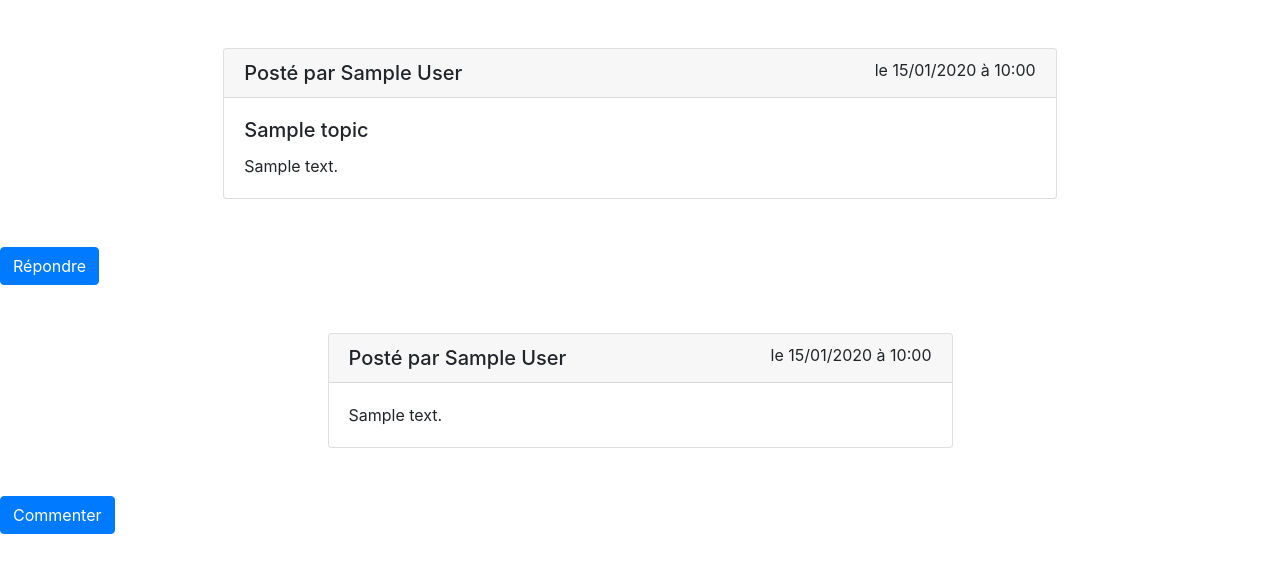
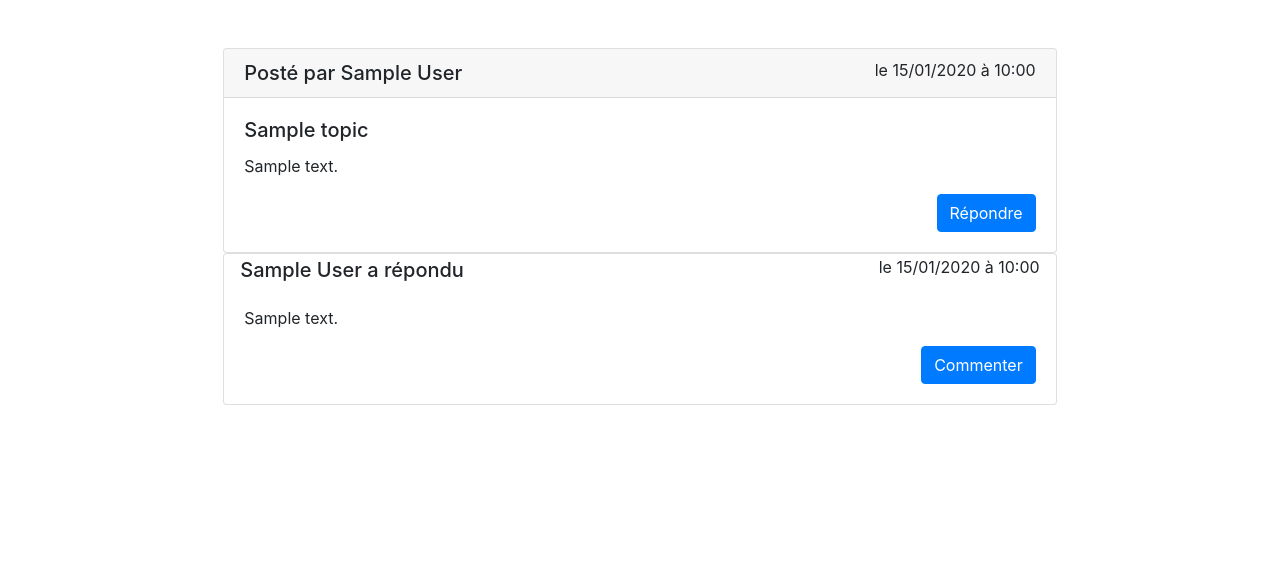
Before and after one commit to Iovlyclick/symforumium, a Symfony app: template templates/forum/topic/show.html.twig in a window 1280 px wide. Shown: the part 70-643 px from the top of the page. Run offline with Twig, Linux system fonts and the light colour scheme; the template is opened without the code that fills it: most values are stand-ins (such as "Sample title", 1, 10 or a date in 2020); some libraries are stand-ins or nearby versions.

Commit message:
front topic + render variables

```diff
--- a/src/Controller/CommentController.php
+++ b/src/Controller/CommentController.php
@@ -45,7 +45,7 @@ class CommentController extends AbstractController
      * @Paramconverter("post", options={"mapping": {"post_id" : "id"}})
      * @Paramconverter("comment", options={"mapping": {"comment_id" : "id"}})
      */
-    public function formComment(Post $post, Comment $comment = NULL, Request $request, EntityManagerInterface $manager)
+    public function formComment(Post $post, Comment $comment = NULL, Request $request, EntityManagerInterface $manager, PostRepository $postRepository)
     {
 
         if (!$comment) {
@@ -72,7 +72,9 @@ class CommentController extends AbstractController
             $manager->persist($comment);
             $manager->flush();
 
-            return $this->redirectToRoute('show_comment', ['id' => $comment->getId()]);
+            $topicId = $postRepository->find($comment->getPostId())->getTopicId()->getId();
+
+            return $this->redirectToRoute('show_topic', ['id' => $comment->getPostId()->getTopicId()->getId()]);
         }
         return $this->render('forum/comment/create.html.twig', [
             'formComment' => $form->createView(),
--- a/src/Controller/PostController.php
+++ b/src/Controller/PostController.php
@@ -74,7 +74,7 @@ class PostController extends AbstractController
             $manager->persist($post);
             $manager->flush();
 
-            return $this->redirectToRoute('show_post', ['id' => $post->getId()]);
+            return $this->redirectToRoute('show_topic', ['id' => $post->getTopicId()->getId()]);
         }
         return $this->render('forum/post/create.html.twig', [
             'formPost' => $form->createView(),
--- a/templates/forum/topic/show.html.twig
+++ b/templates/forum/topic/show.html.twig
@@ -7,7 +7,7 @@
 
 {% block body %}
 	<div class="d-flex container-fluid justify-content-center ">
-		<div class="card my-5 col-md-8 p-0">
+		<div class="card mt-5 mb-0 col-md-8 p-0">
 			<h5 class="card-header">Posté par
 				{{ topic.author }}<small class="float-right">
 					le
@@ -18,17 +18,19 @@
 			<div class="card-body">
 				<h5 class="card-title">{{ topic.title }}</h5>
 				<p class="card-text">{{ topic.content }}</p>
+				<a href="{{ path('create_post', { 'topic_id': topic.id }) }}" class="btn btn-primary float-right">Répondre</a>
 			</div>
 		</div>
 	</div>
-	<a href="{{ path('create_post', { 'topic_id': topic.id }) }}" class="btn btn-primary">Répondre</a>
 
 	{% if posts %}
 		{% for post in posts %}
 			<div class="d-flex container-fluid justify-content-center ">
-				<div class="card my-5 col-md-6 p-0">
-					<h5 class="card-header">Posté par
-						{{ post.author }}<small class="float-right">
+				<div class="card my-0 col-md-8 p-0">
+					<h5 class="my-1 mx-3">
+						{{ post.author }}
+						a répondu
+						<small class="float-right">
 							le
 							{{ post.createdAt|date("d/m/Y") }}
 							à
@@ -36,10 +38,32 @@
 					</h5>
 					<div class="card-body">
 						<p class="card-text">{{ post.content }}</p>
+						<a href="{{ path('create_comment', { 'post_id': post.id }) }}" class="btn btn-primary float-right">Commenter</a>
 					</div>
 				</div>
 			</div>
-			<a href="{{ path('create_comment', { 'post_id': post.id }) }}" class="btn btn-primary">Commenter</a>
+
+			{% if comments[post.id] %}
+				{% for  comment in  comments[post.id]%}
+
+					<div class="d-flex container-fluid justify-content-center px-5">
+						<div class="card my-0 col-md-8 p-0">
+							<h6 class="my-1 mx-3">
+								{{ comment.author }}
+								a commenté
+								<small class="float-right">
+									le
+									{{ comment.createdAt|date("d/m/Y") }}
+									à
+									{{ comment.createdAt|date("H:i") }}</small>
+							</h5>
+							<div class="card-body">
+								<p class="card-text">{{ comment.content }}</p>
+							</div>
+						</div>
+					</div>
+				{% endfor %}
+			{% endif %}
 
 
 		{% endfor %}
```
Also changed, not shown: src/Controller/TopicController.php (+12 -2 lines).
